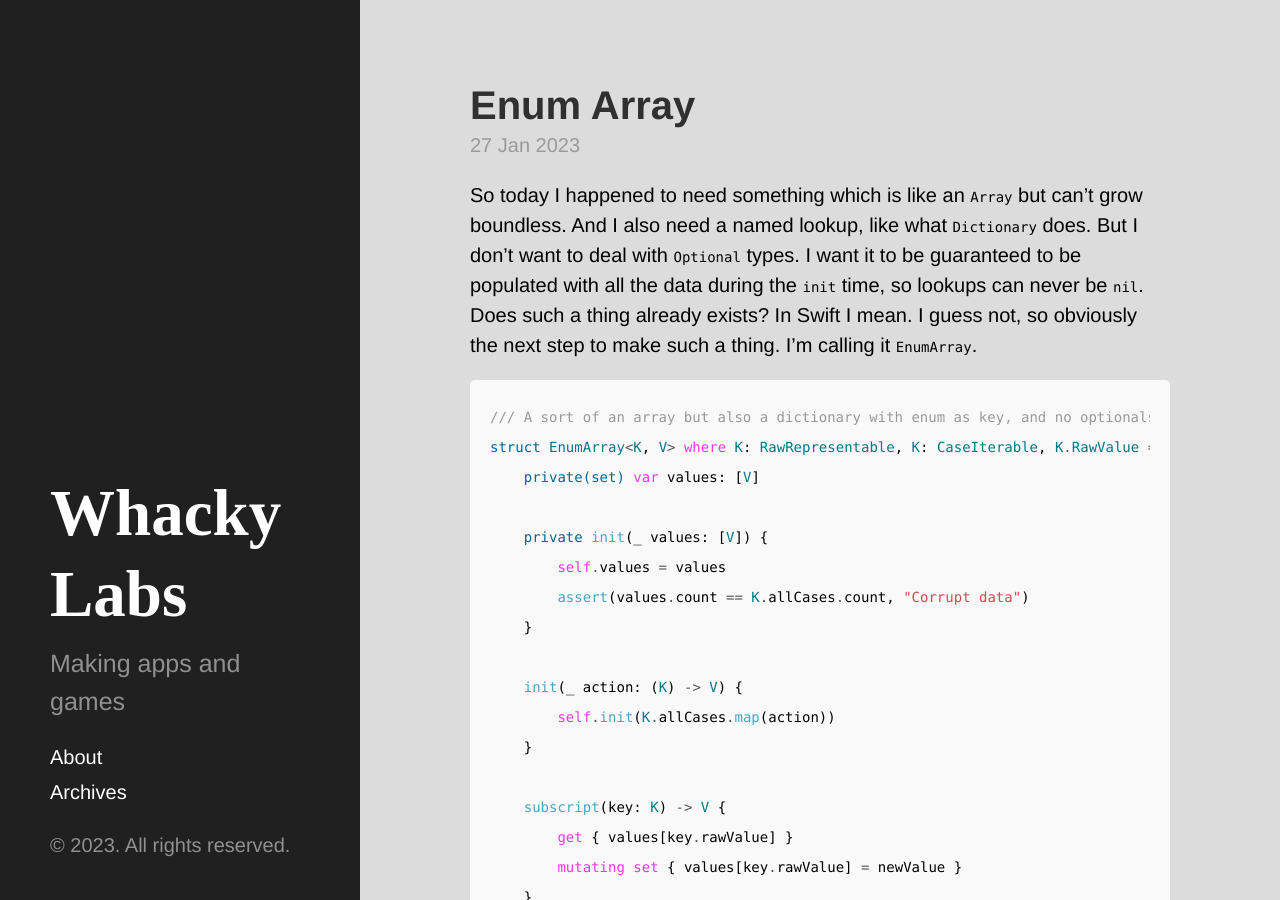
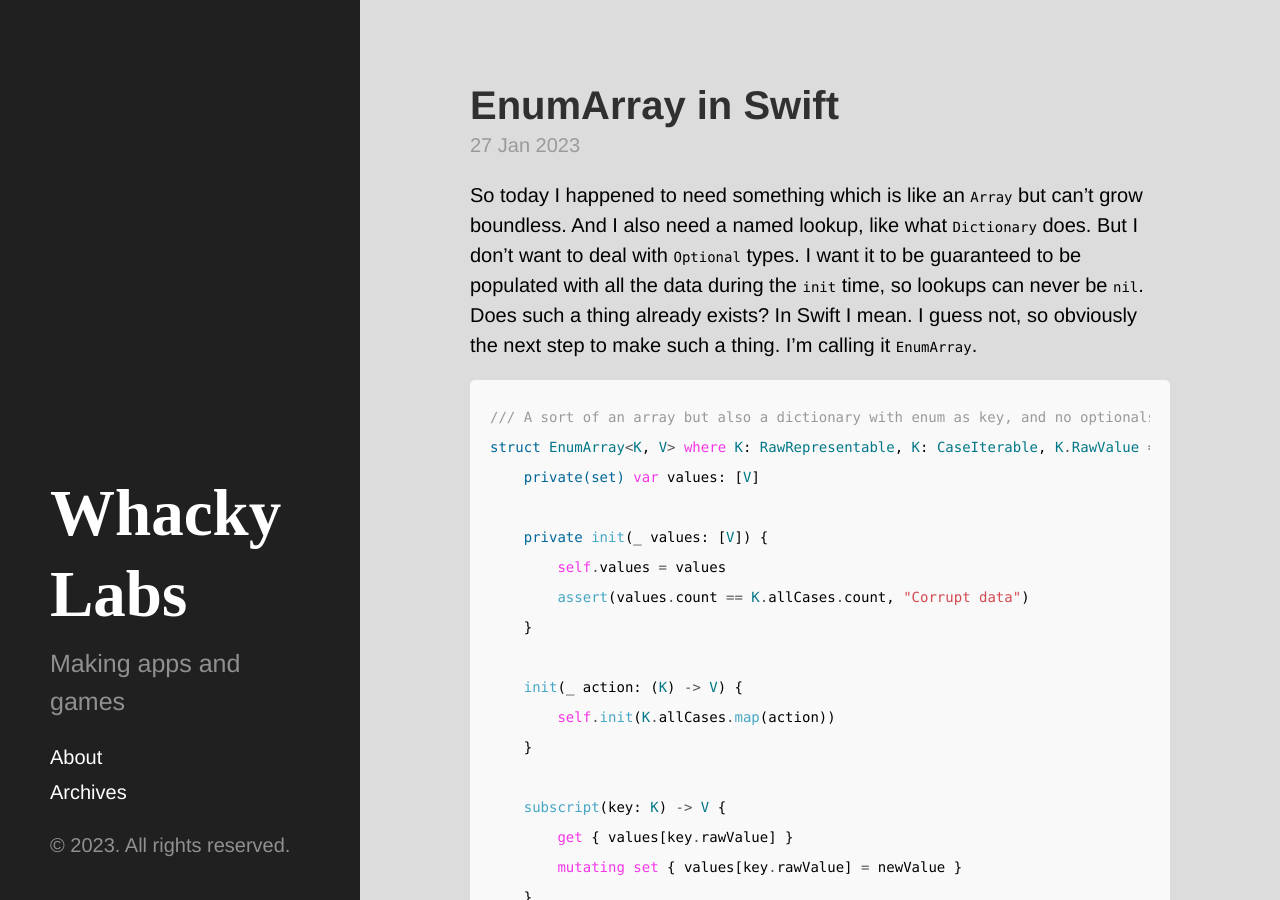
Before and after one commit to chunkyguy/chunkyguy.github.io, a Jekyll site: the page built from _posts/2023-01-27-enum-array.md, in a window 1280 px wide and 900 px high. Built offline with Jekyll 4.4.1, drawn with Linux system fonts in a browser that asks for light colours.

Commit message:
Update 2023-01-27-enum-array.md

```diff
--- a/_posts/2023-01-27-enum-array.md
+++ b/_posts/2023-01-27-enum-array.md
@@ -1,6 +1,6 @@
 ---
 layout: post
-title:  "Enum Array"
+title:  "EnumArray in Swift"
 date:   2023-01-27 21:30:00 +0200
 categories: swift algorithm
 published: true
```
